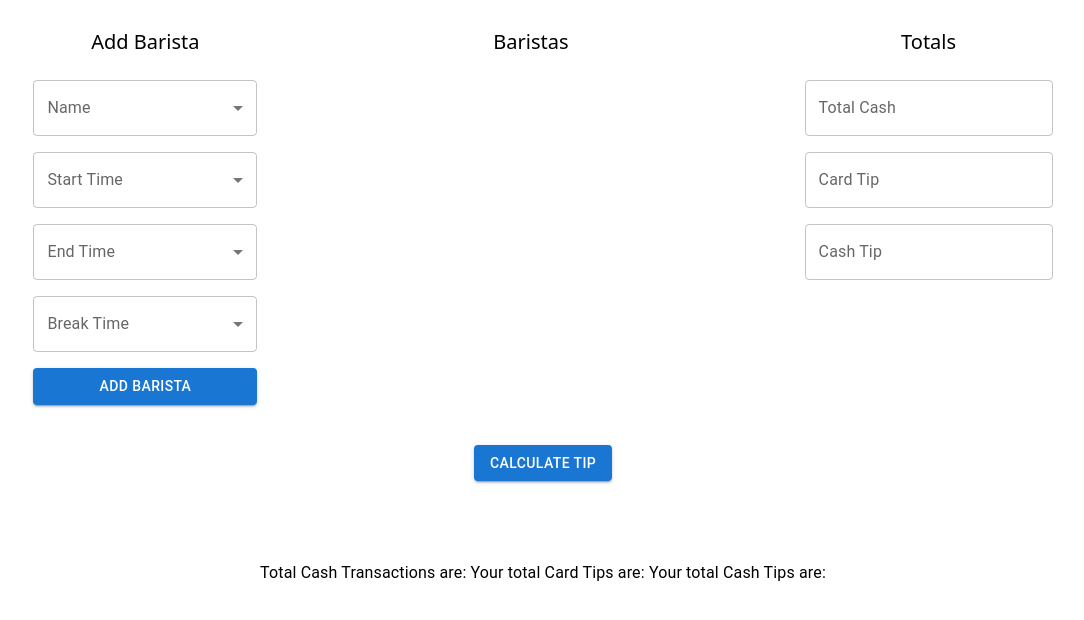
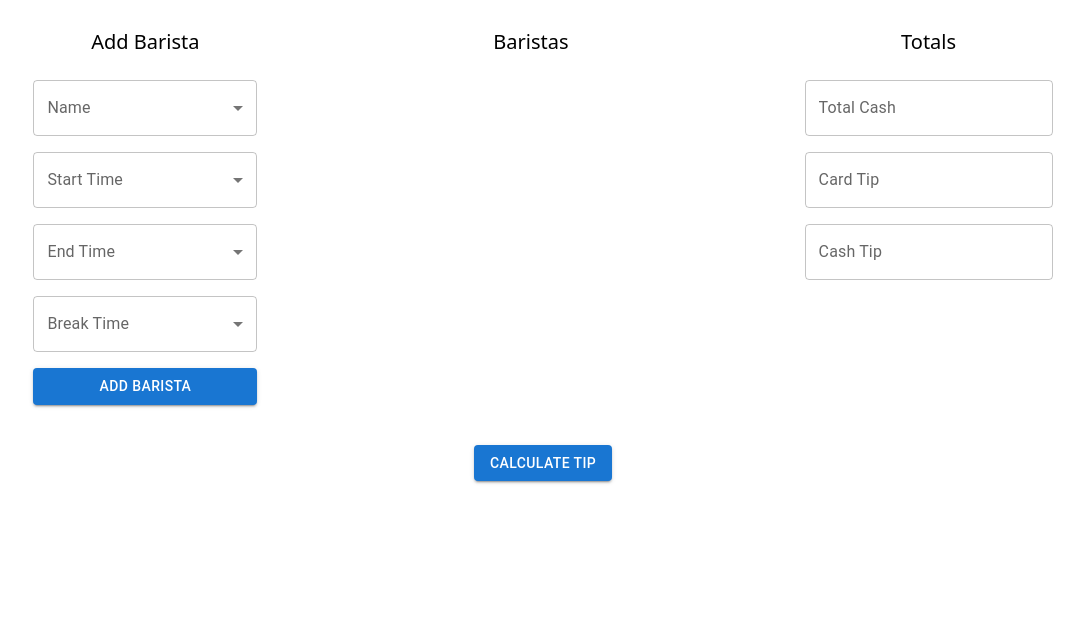
Before and after one commit to tkang611/schedule-tip-generator, a React app: page / in a window 1280 px wide. Shown: the top 620 px of the page, without its empty margins (97-1181 px from the left). Built offline with nearby package versions, Linux system fonts and the light colour scheme.

Commit message:
Got the calculator functionality working. Still need to render the information to the page

```diff
--- a/src/components/BaristaComponent.jsx
+++ b/src/components/BaristaComponent.jsx
@@ -8,6 +8,7 @@ const BaristaComponent = ({baristaComp}) => {
   const { baristas, setBaristas } = useBaristasContext();
 
   const handleDelete = (baristaName) => {
+    console.log('baristaId', baristaId)
     setBaristas(baristas.filter(e => e.barista !== baristaName));
   }
 
--- a/src/components/BaristaCreate.jsx
+++ b/src/components/BaristaCreate.jsx
@@ -15,15 +15,18 @@ const Baristas = () => {
       barista: barista,
       startTime: startTime,
       endTime: endTime,
-      breakTime: breakTime
+      breakTime: breakTime,
     };
     // check if there are already more than 5 baristas in the array
     if(baristas.length >= 5) {
-      alert('Too many baristas breh.')
+      alert('Too many baristas breh.');
     }
     // check if any of the fields are empty
     else if(newBarista.barista === "" || newBarista.startTime === "" || newBarista.endTime === "") {
-      alert('You left a field empty breh.')
+      alert('You left a field empty breh.');
+    }
+    else if(baristas.some(e => e.barista.includes(newBarista.barista))){
+      alert('You already have this barista breh.')
     }
     // if all checks out, add the new barista to the baristas array
     else {
@@ -33,7 +36,7 @@ const Baristas = () => {
 
   const baristaNames = ['Tim', 'Sung', 'Jess', 'Will', 'Eli', 'Nicole'];
   const times = ['6:30 AM', '7:45 AM', '8:00 AM', '8:15 AM', '9:00 AM', '12:00 PM', '12:30 PM', '1:30 PM', '5:30 PM'];
-  const breakTimes = [0, 30, 60];
+  const breakTimes = [0, 30, 60, 90];
 
   return(
     <div className="flex flex-col w-56">
--- a/src/components/BaristaEdit.jsx
+++ b/src/components/BaristaEdit.jsx
@@ -41,7 +41,7 @@ const BaristaEdit = ({baristaToEdit}) => {
 
   let baristaNames = ['Tim', 'Sung', 'Jess', 'Will', 'Eli', 'Nicole'];
   const times = ['6:30 AM', '7:45 AM', '8:00 AM', '8:15 AM', '9:00 AM', '12:00 PM', '12:30 PM', '1:30 PM', '5:30 PM'];
-  const breakTimes = [0, 30, 60];
+  const breakTimes = [0, 30, 60, 90];
 
   return(
     <div className="flex flex-col">
--- a/src/components/CalculateTip.jsx
+++ b/src/components/CalculateTip.jsx
@@ -6,19 +6,20 @@ import { useBaristasContext } from '../context/BaristasContext.jsx';
 
 const CalculateTip = () => {
 
-  const {baristas} = useBaristasContext();
+  const { baristas } = useBaristasContext();
   const deposit = useTotalsContext();
+  const { distribution, setDistribution } = useTotalsContext();
 
   const parseShifts = (time) => {
     let theTime = time.replace(/:/g, "")
     theTime = theTime.replace(/\s/g, "")
-    // const theNewTime = theTime.substring(0, theTime.length-2) + theTime.substring(theTime.length-2,theTime.length-1).toLowerCase();
+    const theNewTime = theTime.substring(0, theTime.length-2) + theTime.substring(theTime.length-2,theTime.length-1).toLowerCase();
 
     let timeInNums = time.replace(/:/g, "")
     timeInNums = timeInNums.substring(0, timeInNums.length-3);
 
     const onlyHr = Math.floor(Number(timeInNums/100))
-    const amOrPm = onlyHr === 12 ? onlyHr + time.substring(time.length-1,time.length-2).toLowerCase() : time.substring(time.length-2, 6).toLowerCase();
+    const amOrPm = onlyHr === 12 ? onlyHr + theNewTime.slice(theNewTime.length-1) : theNewTime.slice(theNewTime.length-1)
 
     let result;
     if (amOrPm === 'a' || amOrPm === '12p'){
@@ -33,17 +34,14 @@ const CalculateTip = () => {
     const startTime = parseShifts(start);
     const endTime = parseShifts(end);
     const totalMins = (Math.floor(endTime/100) + (endTime % 100)/60) - (Math.floor(startTime/100) + (startTime % 100)/60)
-    console.log('hours per shift: ', hrsPerShift);
-    console.log('total mins: ', totalMins)
     return totalMins - br/60;
   };
 
   const lcDeposit = (total, cardTotal, cashTotal) => {
     const tipsBreakdown = {};
     const kevin = Number(Number(total - (cardTotal * 0.9)).toFixed(2));
-    const tips = (cardTotal * 0.9) + cashTotal;
+    const tips = (cardTotal * 0.9) + Number(cashTotal);
 
-    console.log(baristas)
     baristas.map((e) => {
       const barista = e.barista;
       const startTime = e.startTime;
@@ -53,9 +51,8 @@ const CalculateTip = () => {
     })
 
     const hrsArr = Object.values(tipsBreakdown);
-    console.log(tipsBreakdown)
     const totalHrs = hrsArr.reduce((a,b) => a + b, 0)
-    const tipsPerHr = Number(Number(tips/totalHrs).toFixed(2));
+    const tipsPerHr = (tips/totalHrs).toFixed(2);
 
     const tipsPerEmployee = hrsArr.map(el=> Number(Number(el*tipsPerHr).toFixed(2)));
     const todaysNames = Object.keys(tipsBreakdown);
@@ -64,14 +61,15 @@ const CalculateTip = () => {
       employeeToTips[todaysNames[i]] = tipsPerEmployee[i];
     };
 
+    setDistribution(employeeToTips);
+    console.log('employee tips:', employeeToTips);
     const result = `Deposit: ${kevin}, Tips: ${tips}, Hourly: ${tipsPerHr}`;
     return result;
   }
 
   const handleCalculate = () => {
-
     const calculateDeposit = lcDeposit(deposit.total, deposit.cardTotal, deposit.cashTotal);
-    console.log(calculateDeposit);
+    console.log("calculateDeposit: ", calculateDeposit);
   }
 
   return (
--- a/src/components/Results.jsx
+++ b/src/components/Results.jsx
@@ -1,16 +1,21 @@
 import * as React from "react";
 import { Typography } from "@mui/material";
 
-const Results = ({tips}) => {
+const Results = ({deposit}) => {
+
+  const {distribution} = deposit;
 
   return(
     <div className="mt-20 flex justify-center">
-      <Typography>
-        {`Total Cash Transactions are: ${tips.total}
-        Your total Card Tips are: ${tips.cardTotal}
-        Your total Cash Tips are: ${tips.cashTotal}
-        `}
-      </Typography>
+      {/* {() => {
+        for(let key in distribution){
+          return (
+            <Typography>
+              {`${key}: ${distribution[key]}`}
+            </Typography>
+          )
+      }}} */}
+
     </div>
   )
 }
--- a/src/containers/Calculator.jsx
+++ b/src/containers/Calculator.jsx
@@ -12,7 +12,7 @@ const Calculator = () => {
     <div className="flex flex-col">
       <Fields />
       <CalculateTip />
-      <Results tips={deposit}/>
+      <Results deposit={deposit}/>
     </div>
   )
 }
--- a/src/context/TotalsContext.jsx
+++ b/src/context/TotalsContext.jsx
@@ -3,7 +3,8 @@ import * as React from 'react';
 const defaultState = {
   total: '',
   cardTotal: '',
-  cashTotal: ''
+  cashTotal: '',
+  distribution: {},
 }
 
 const TotalsContext = React.createContext(defaultState);
@@ -12,6 +13,7 @@ const TotalsContextProvider = ({children}) => {
   const [total, setTotal] = React.useState('');
   const [cardTotal, setCardTotal] = React.useState('');
   const [cashTotal, setCashTotal] = React.useState('');
+  const [distribution, setDistribution] = React.useState({});
 
   return (
     <TotalsContext.Provider
@@ -19,9 +21,11 @@ const TotalsContextProvider = ({children}) => {
         total,
         cardTotal,
         cashTotal,
+        distribution,
         setTotal,
         setCardTotal,
-        setCashTotal
+        setCashTotal,
+        setDistribution
       }}
     >
       {children}
```
Also changed, not shown: 1 other file (tests, documents, lock files or other folders).
